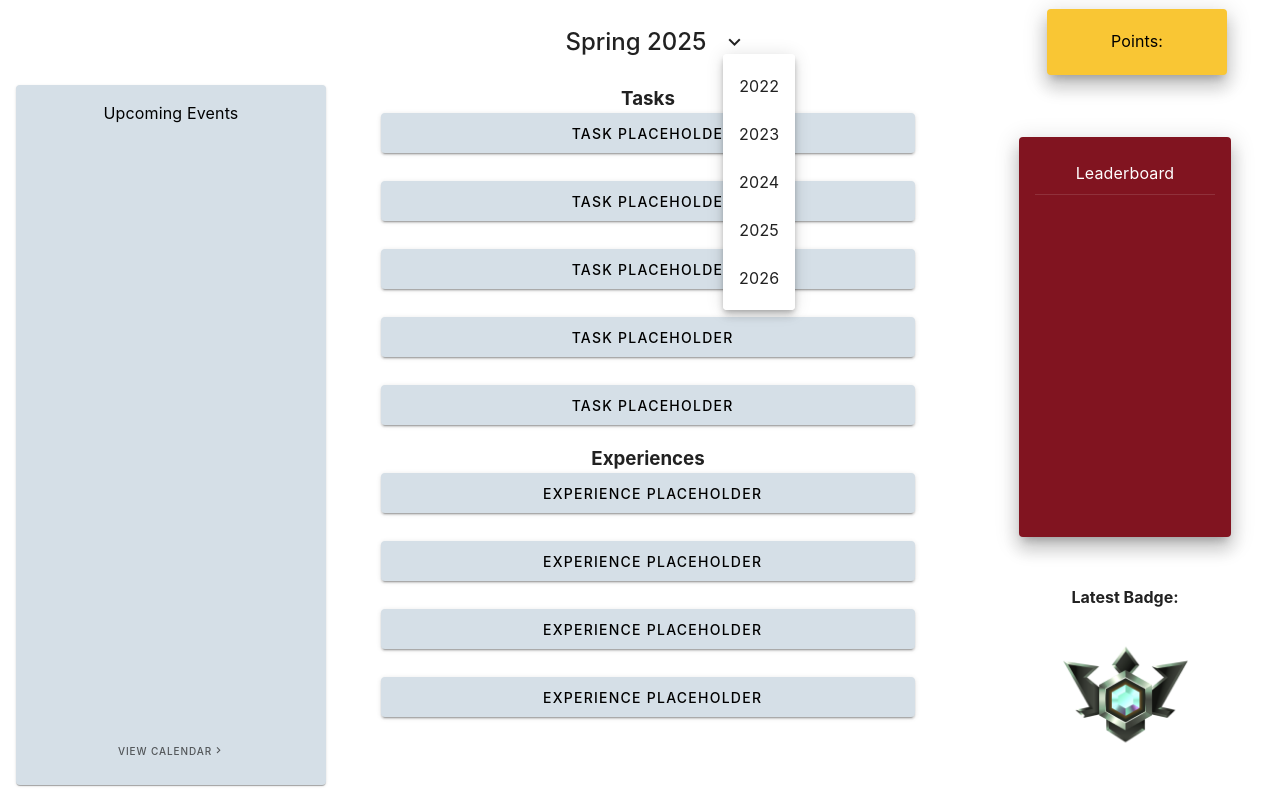
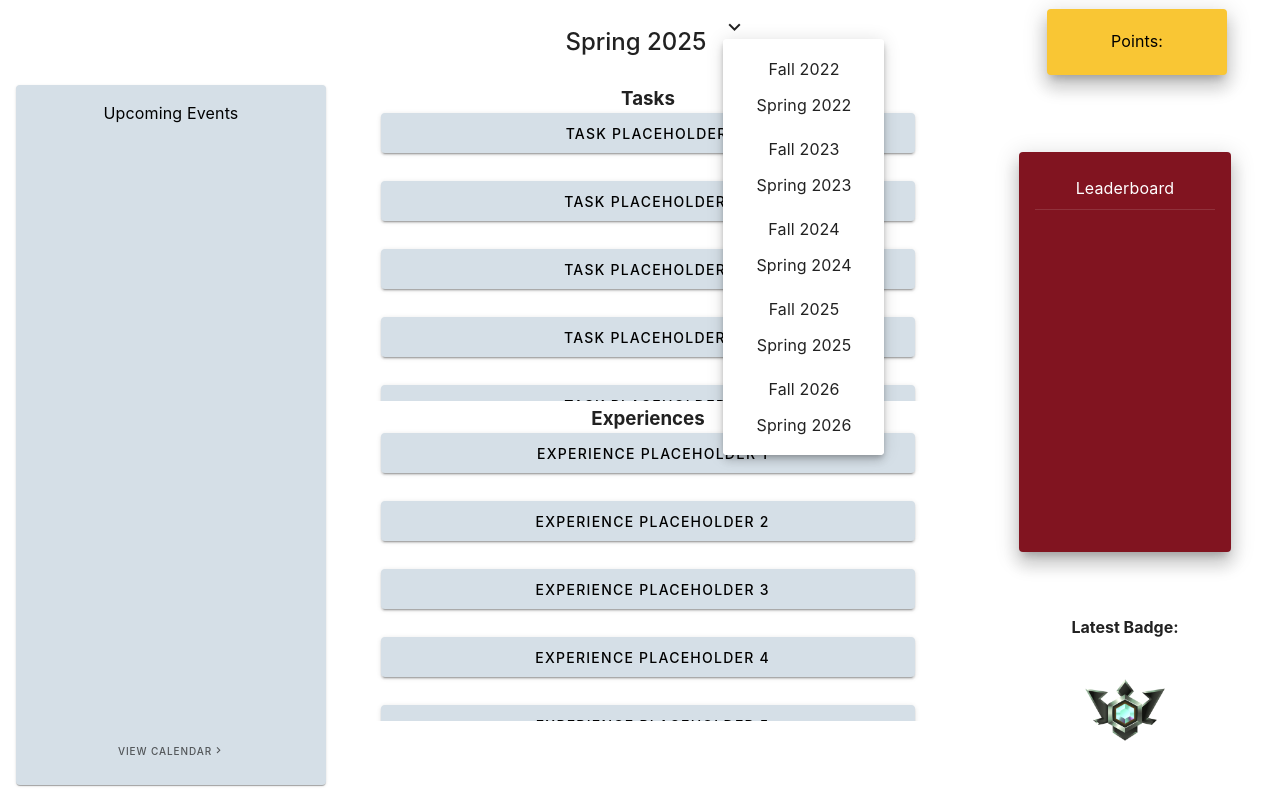
Before and after one commit to IanFlower/Avocado-Frontend, a Vue app: page /home in a window 1280 px wide. Both pictures are taken after a click on the button 734 px from the left and 42 px from the top of the page. Built offline with nearby package versions, Linux system fonts and the light colour scheme; what webfontloader would draw is missing.

Commit message:
Added the Scroll Wheel

```diff
--- a/src/views/StudentHome.vue
+++ b/src/views/StudentHome.vue
@@ -2,9 +2,11 @@
   <v-container fluid class="pa-0 ma-0 mx-2">
     <v-row class="align-center">
       <v-col cols="3"></v-col>
+
+      <!-- Semester with Dropdown Menu -->
+
       <v-col cols="6" class="d-flex justify-center">
-        <v-card class="pa-2 d-flex align-center justify-center text-center" elevation="0"
-          style="background: none; box-shadow: none; width: 100%;">
+        <v-card class="pa-2 d-flex justify-center text-center" elevation="0">
           <v-card-title class="text-h5 font-weight-medium">
             {{ selectedYear && selectedSeason ? selectedSeason + ' ' + selectedYear : 'Select a Year and Semester' }}
           </v-card-title>
@@ -16,37 +18,31 @@
             </template>
             <v-card elevation="6">
               <v-list>
-                <v-list-item v-if="!selectedYear" v-for="year in availableYears" :key="year" @click="selectYear(year)">
-                  <v-list-item-title class="text-subtitle-1 text-center">
-                    {{ year }}
-                  </v-list-item-title>
-                </v-list-item>
-                <v-list-item v-if="selectedYear && !selectedSeason" @click="selectSeason('Fall')">
-                  <v-list-item-title class="text-subtitle-1 text-center">
-                    Fall {{ selectedYear }}
-                  </v-list-item-title>
-                </v-list-item>
-                <v-list-item v-if="selectedYear && !selectedSeason" @click="selectSeason('Spring')">
-                  <v-list-item-title class="text-subtitle-1 text-center">
-                    Spring {{ selectedYear }}
-                  </v-list-item-title>
-                </v-list-item>
-                <v-list-item v-if="selectedSeason" v-for="year in availableYears" :key="year" @click="selectYear(year)">
-                  <v-list-item-title class="text-subtitle-1 text-center">
-                    {{ year }}
-                  </v-list-item-title>
+                <v-list-item v-for="year in availableYears" :key="year">
+                  <v-btn block variant="text" class="text-subtitle-1" @click="selectSeason('Fall', year)">
+                    Fall {{ year }}
+                  </v-btn>
+                  <v-btn block variant="text" class="text-subtitle-1" @click="selectSeason('Spring', year)">
+                    Spring {{ year }}
+                  </v-btn>
                 </v-list-item>
               </v-list>
             </v-card>
           </v-menu>
         </v-card>
       </v-col>
+
+      <!-- Points -->
+
       <v-col cols="3" class="d-flex justify-center">
         <v-card class="pa-3 text-center accent clickable-card" width="180px" elevation="12" @click="handlePointClick">
           <v-card-title class="text-subtitle-1">Points:</v-card-title>
         </v-card>
       </v-col>
     </v-row>
+
+    <!-- Upcoming Events -->
+
     <v-row class="pa-1 ma-0">
       <v-col cols="3" class="d-flex justify-center pa-1">
         <v-card class="d-flex flex-column pa-2 align-center text-center" height="700px" width="100%"
@@ -62,78 +58,86 @@
           </v-card-actions>
         </v-card>
       </v-col>
+
+      <!-- Tasks -->
+
       <v-col cols="6" class="pa-1">
         <h3 class="text-center">Tasks</h3>
-        <v-row>
-          <v-col cols="12" v-for="n in 5" :key="n" class="d-flex justify-center">
+        <v-row style="max-height: 300px; overflow-y: auto;">
+          <v-col cols="12" v-for="n in 10" :key="n" class="d-flex justify-center">
             <v-btn class="pa-1 mb-1 secondary-button text-left pl-3" width="85%" height="40" elevation="2" shaped
               @click="handleTaskClick(n)">
-              Task Placeholder
+              Task Placeholder {{ n }}
             </v-btn>
           </v-col>
         </v-row>
+
+        <!-- Experiences -->
         <h3 class="text-center mt-4">Experiences</h3>
-        <v-row>
-          <v-col cols="12" v-for="n in 4" :key="n" class="d-flex justify-center">
+        <v-row style="max-height: 300px; overflow-y: auto;">
+          <v-col cols="12" v-for="n in 10" :key="n" class="d-flex justify-center">
             <v-btn class="pa-1 mb-1 secondary-button text-left pl-3" width="85%" height="40" elevation="2" shaped
               @click="handleExperienceClick(n)">
-              Experience Placeholder
+              Experience Placeholder {{ n }}
             </v-btn>
           </v-col>
         </v-row>
       </v-col>
+
       <v-col cols="3" class="d-flex flex-column align-center pa-2">
+
         <v-spacer></v-spacer>
+
+        <!-- LeaderBoard -->
         <v-card class="d-flex flex-column pa-4 text-center primary" height="400px" width="70%" elevation="12">
           <v-card-title class="text-subtitle-1">Leaderboard</v-card-title>
           <v-divider></v-divider>
         </v-card>
+
         <v-spacer></v-spacer>
+
+        <!-- Latest Badge-->
         <h4>Latest Badge: </h4>
-        <v-img height="125px" width="125px" :src="elite" alt="Elite" class="clickable-image" @click="goToBadges"></v-img>
+        <v-img height="80px" width="80px" :src="elite" alt="Elite" class="clickable-image hover-effect" @click="goToBadges"></v-img>
       </v-col>
     </v-row>
   </v-container>
 </template>
 
 <script setup>
-import { ref } from 'vue'
-import elite from '../assets/elite.png'
-import { useRouter } from 'vue-router'
+import { ref } from 'vue';
+import { useRouter } from 'vue-router';
+import elite from '../assets/elite.png';
 
-const router = useRouter()
-
-const selectedYear = ref(2025)
-const selectedSeason = ref('Spring')
-const availableYears = ref([2022, 2023, 2024, 2025, 2026])
-const dropdownOpen = ref(false)
-
-const selectYear = (year) => {
-
-  selectedYear.value = year
-  selectedSeason.value = null
-}
-
-const selectSeason = (season) => {
-  selectedSeason.value = season
-}
+const router = useRouter();
 
 const goToBadges = () => {
-  router.push('/badges')
-}
+  router.push('/badges');
+};
 
 const handlePointClick = () => {
-  router.push({ name: 'shop' })
-}
+  router.push('/shop');
+};
+
+const dropdownOpen = ref(false);
+const selectedYear = ref(2025);
+const selectedSeason = ref('Spring');
+const availableYears = ref([2022, 2023, 2024, 2025, 2026]);
+
+const selectSeason = (season, year) => {
+  selectedSeason.value = season;
+  selectedYear.value = year;
+  dropdownOpen.value = false;
+};
 </script>
 
 <style scoped>
 .clickable-image {
   cursor: pointer;
-  transition: transform 0.2s ease-in-out;
+  transition: transform 0.3s ease-in-out;
 }
 
 .clickable-image:hover {
-  transform: scale(1.05);
+  transform: scale(1.1);
 }
 </style>
```
